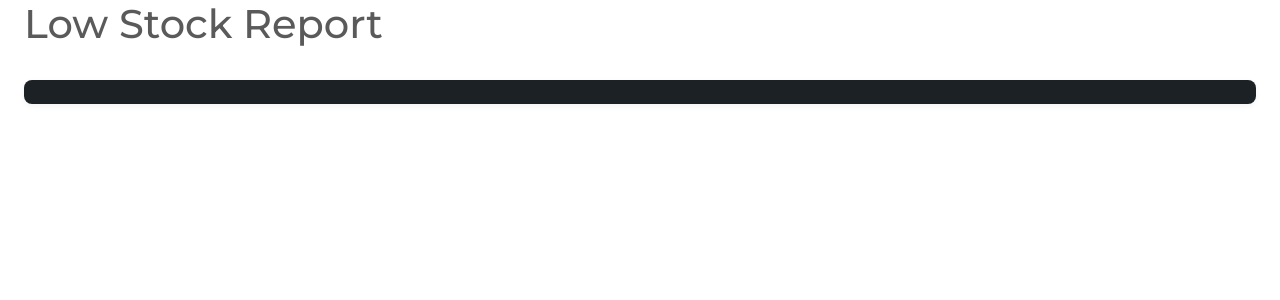
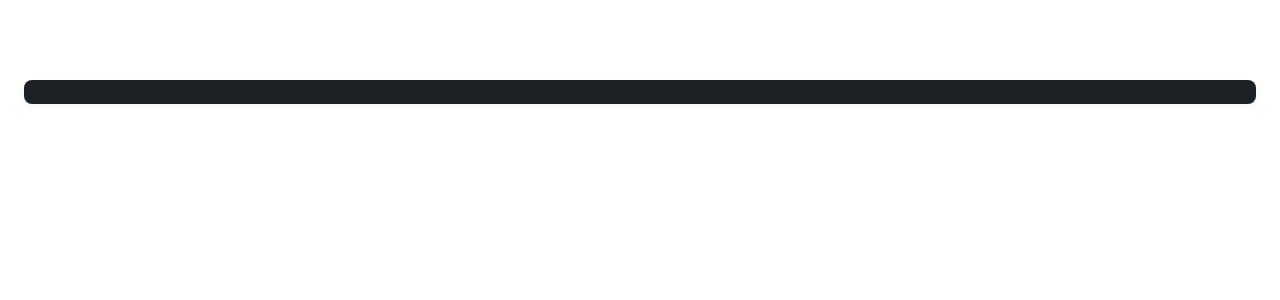
Before and after one commit to Abhijay-Sharma/ObluMerge, a Django app: page /inventory/low-stock-outwards-trend/ in a window 1280 px wide. Shown: the part 80-380 px from the top of the page. Run offline with Django 5.2, Linux system fonts and the light colour scheme; data that the repository does not hold is empty.

Commit message:
fixing new report system template

```diff
--- a/inventory/Templates/inventory/low_stock_report.html
+++ b/inventory/Templates/inventory/low_stock_report.html
@@ -36,6 +36,9 @@
             color: black;
             background-color: #e9ecef;
         }
+      .h6, .h6, h5, .h5, h4, .h4, h3, .h3, h2, .h2, h1, .h1 {
+        color:#ffffff;
+      }
     </style>
 </head>
 
```
